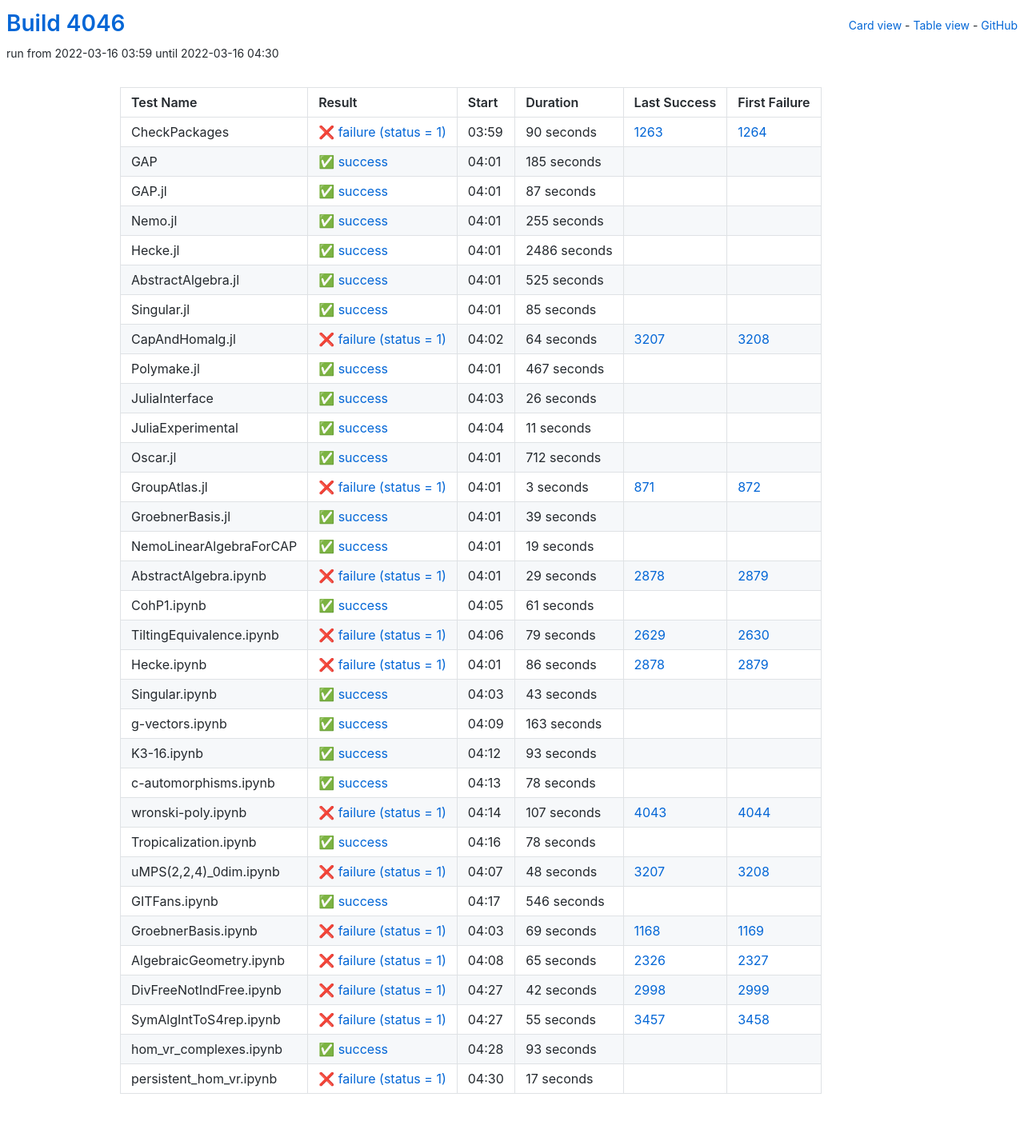
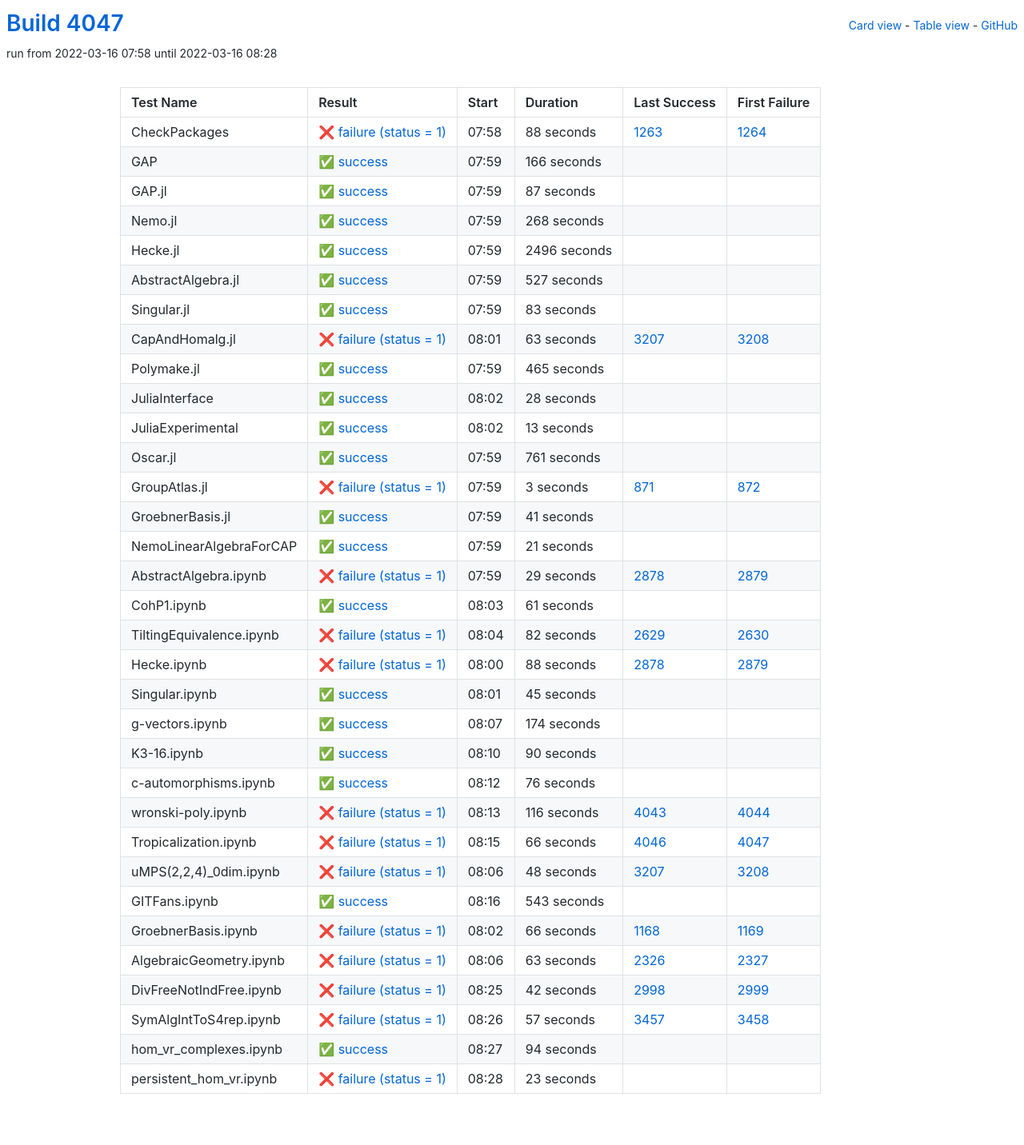
Before and after one commit to oscar-system/oscar-ci-status-stable, a Jekyll site: the page built from table.html, in a window 1280 px wide. Shown: the whole page at 80% size. Built offline with Jekyll 4.4.1, drawn with Linux system fonts in a browser that asks for light colours.

Commit message:
Build #4047

```diff
--- a/_data/ci.yml
+++ b/_data/ci.yml
@@ -1,6 +1,6 @@
 ---
-build: 4046
-build_url: https://oscarci.mathematik.uni-kl.de/job/oscar-stable/4046/
+build: 4047
+build_url: https://oscarci.mathematik.uni-kl.de/job/oscar-stable/4047/
 job: oscar-stable
 organization: oscar-system
 repo: oscar-ci-status-stable
@@ -8,32 +8,32 @@ repourl: https://github.com/oscar-system/oscar-ci-status-stable
 tests:
 - name: CheckPackages
   id: checkpackages
-  log: https://oscarci.mathematik.uni-kl.de/job/oscar-stable/4046/artifact/logs/build-4046/CheckPackages.log
-  start: 2022-03-16 03:59
+  log: https://oscarci.mathematik.uni-kl.de/job/oscar-stable/4047/artifact/logs/build-4047/CheckPackages.log
+  start: 2022-03-16 07:58
   success: false
   exitcode: 1
   status: failure
-  duration: 90
+  duration: 88
   last_success: 1263
   last_success_url: https://oscarci.mathematik.uni-kl.de/job/oscar-stable/1263/
   first_failure: 1264
   first_failure_url: https://oscarci.mathematik.uni-kl.de/job/oscar-stable/1264/
 - name: GAP
   id: gap
-  log: https://oscarci.mathematik.uni-kl.de/job/oscar-stable/4046/artifact/logs/build-4046/GAP.log
-  start: 2022-03-16 04:01
+  log: https://oscarci.mathematik.uni-kl.de/job/oscar-stable/4047/artifact/logs/build-4047/GAP.log
+  start: 2022-03-16 07:59
   success: true
   exitcode: 0
   status: success
-  duration: 185
+  duration: 166
   last_success: false
   last_success_url:
   first_failure: false
   first_failure_url:
 - name: GAP.jl
   id: gap-jl
-  log: https://oscarci.mathematik.uni-kl.de/job/oscar-stable/4046/artifact/logs/build-4046/GAP.jl.log
-  start: 2022-03-16 04:01
+  log: https://oscarci.mathematik.uni-kl.de/job/oscar-stable/4047/artifact/logs/build-4047/GAP.jl.log
+  start: 2022-03-16 07:59
   success: true
   exitcode: 0
   status: success
@@ -44,116 +44,116 @@ tests:
   first_failure_url:
 - name: Nemo.jl
   id: nemo-jl
-  log: https://oscarci.mathematik.uni-kl.de/job/oscar-stable/4046/artifact/logs/build-4046/Nemo.jl.log
-  start: 2022-03-16 04:01
+  log: https://oscarci.mathematik.uni-kl.de/job/oscar-stable/4047/artifact/logs/build-4047/Nemo.jl.log
+  start: 2022-03-16 07:59
   success: true
   exitcode: 0
   status: success
-  duration: 255
+  duration: 268
   last_success: false
   last_success_url:
   first_failure: false
   first_failure_url:
 - name: Hecke.jl
   id: hecke-jl
-  log: https://oscarci.mathematik.uni-kl.de/job/oscar-stable/4046/artifact/logs/build-4046/Hecke.jl.log
-  start: 2022-03-16 04:01
+  log: https://oscarci.mathematik.uni-kl.de/job/oscar-stable/4047/artifact/logs/build-4047/Hecke.jl.log
+  start: 2022-03-16 07:59
   success: true
   exitcode: 0
   status: success
-  duration: 2486
+  duration: 2496
   last_success: false
   last_success_url:
   first_failure: false
   first_failure_url:
 - name: AbstractAlgebra.jl
   id: abstractalgebra-jl
-  log: https://oscarci.mathematik.uni-kl.de/job/oscar-stable/4046/artifact/logs/build-4046/AbstractAlgebra.jl.log
-  start: 2022-03-16 04:01
+  log: https://oscarci.mathematik.uni-kl.de/job/oscar-stable/4047/artifact/logs/build-4047/AbstractAlgebra.jl.log
+  start: 2022-03-16 07:59
   success: true
   exitcode: 0
   status: success
-  duration: 525
+  duration: 527
   last_success: false
   last_success_url:
   first_failure: false
   first_failure_url:
 - name: Singular.jl
   id: singular-jl
-  log: https://oscarci.mathematik.uni-kl.de/job/oscar-stable/4046/artifact/logs/build-4046/Singular.jl.log
-  start: 2022-03-16 04:01
+  log: https://oscarci.mathematik.uni-kl.de/job/oscar-stable/4047/artifact/logs/build-4047/Singular.jl.log
+  start: 2022-03-16 07:59
   success: true
   exitcode: 0
   status: success
-  duration: 85
+  duration: 83
   last_success: false
   last_success_url:
   first_failure: false
   first_failure_url:
 - name: CapAndHomalg.jl
   id: capandhomalg-jl
-  log: https://oscarci.mathematik.uni-kl.de/job/oscar-stable/4046/artifact/logs/build-4046/CapAndHomalg.jl.log
-  start: 2022-03-16 04:02
+  log: https://oscarci.mathematik.uni-kl.de/job/oscar-stable/4047/artifact/logs/build-4047/CapAndHomalg.jl.log
+  start: 2022-03-16 08:01
   success: false
   exitcode: 1
   status: failure
-  duration: 64
+  duration: 63
   last_success: 3207
   last_success_url: https://oscarci.mathematik.uni-kl.de/job/oscar-stable/3207/
   first_failure: 3208
   first_failure_url: https://oscarci.mathematik.uni-kl.de/job/oscar-stable/3208/
 - name: Polymake.jl
   id: polymake-jl
-  log: https://oscarci.mathematik.uni-kl.de/job/oscar-stable/4046/artifact/logs/build-4046/Polymake.jl.log
-  start: 2022-03-16 04:01
+  log: https://oscarci.mathematik.uni-kl.de/job/oscar-stable/4047/artifact/logs/build-4047/Polymake.jl.log
+  start: 2022-03-16 07:59
   success: true
   exitcode: 0
   status: success
-  duration: 467
+  duration: 465
   last_success: false
   last_success_url:
   first_failure: false
   first_failure_url:
 - name: JuliaInterface
   id: juliainterface
-  log: https://oscarci.mathematik.uni-kl.de/job/oscar-stable/4046/artifact/logs/build-4046/JuliaInterface.log
-  start: 2022-03-16 04:03
+  log: https://oscarci.mathematik.uni-kl.de/job/oscar-stable/4047/artifact/logs/build-4047/JuliaInterface.log
+  start: 2022-03-16 08:02
   success: true
   exitcode: 0
   status: success
-  duration: 26
+  duration: 28
   last_success: false
   last_success_url:
   first_failure: false
   first_failure_url:
 - name: JuliaExperimental
   id: juliaexperimental
-  log: https://oscarci.mathematik.uni-kl.de/job/oscar-stable/4046/artifact/logs/build-4046/JuliaExperimental.log
-  start: 2022-03-16 04:04
+  log: https://oscarci.mathematik.uni-kl.de/job/oscar-stable/4047/artifact/logs/build-4047/JuliaExperimental.log
+  start: 2022-03-16 08:02
   success: true
   exitcode: 0
   status: success
-  duration: 11
+  duration: 13
   last_success: false
   last_success_url:
   first_failure: false
   first_failure_url:
 - name: Oscar.jl
   id: oscar-jl
-  log: https://oscarci.mathematik.uni-kl.de/job/oscar-stable/4046/artifact/logs/build-4046/Oscar.jl.log
-  start: 2022-03-16 04:01
+  log: https://oscarci.mathematik.uni-kl.de/job/oscar-stable/4047/artifact/logs/build-4047/Oscar.jl.log
+  start: 2022-03-16 07:59
   success: true
   exitcode: 0
   status: success
-  duration: 712
+  duration: 761
   last_success: false
   last_success_url:
   first_failure: false
   first_failure_url:
 - name: GroupAtlas.jl
   id: groupatlas-jl
-  log: https://oscarci.mathematik.uni-kl.de/job/oscar-stable/4046/artifact/logs/build-4046/GroupAtlas.jl.log
-  start: 2022-03-16 04:01
+  log: https://oscarci.mathematik.uni-kl.de/job/oscar-stable/4047/artifact/logs/build-4047/GroupAtlas.jl.log
+  start: 2022-03-16 07:59
   success: false
   exitcode: 1
   status: failure
@@ -164,32 +164,32 @@ tests:
   first_failure_url: https://oscarci.mathematik.uni-kl.de/job/oscar-stable/872/
 - name: GroebnerBasis.jl
   id: groebnerbasis-jl
-  log: https://oscarci.mathematik.uni-kl.de/job/oscar-stable/4046/artifact/logs/build-4046/GroebnerBasis.jl.log
-  start: 2022-03-16 04:01
+  log: https://oscarci.mathematik.uni-kl.de/job/oscar-stable/4047/artifact/logs/build-4047/GroebnerBasis.jl.log
+  start: 2022-03-16 07:59
   success: true
   exitcode: 0
   status: success
-  duration: 39
+  duration: 41
   last_success: false
   last_success_url:
   first_failure: false
   first_failure_url:
 - name: NemoLinearAlgebraForCAP
   id: nemolinearalgebraforcap
-  log: https://oscarci.mathematik.uni-kl.de/job/oscar-stable/4046/artifact/logs/build-4046/NemoLinearAlgebraForCAP.log
-  start: 2022-03-16 04:01
+  log: https://oscarci.mathematik.uni-kl.de/job/oscar-stable/4047/artifact/logs/build-4047/NemoLinearAlgebraForCAP.log
+  start: 2022-03-16 07:59
   success: true
   exitcode: 0
   status: success
-  duration: 19
+  duration: 21
   last_success: false
   last_success_url:
   first_failure: false
   first_failure_url:
 - name: AbstractAlgebra.ipynb
   id: abstractalgebra-ipynb
-  log: https://oscarci.mathematik.uni-kl.de/job/oscar-stable/4046/artifact/logs/build-4046/AbstractAlgebra.ipynb.log
-  start: 2022-03-16 04:01
+  log: https://oscarci.mathematik.uni-kl.de/job/oscar-stable/4047/artifact/logs/build-4047/AbstractAlgebra.ipynb.log
+  start: 2022-03-16 07:59
   success: false
   exitcode: 1
   status: failure
@@ -200,8 +200,8 @@ tests:
   first_failure_url: https://oscarci.mathematik.uni-kl.de/job/oscar-stable/2879/
 - name: CohP1.ipynb
   id: cohp1-ipynb
-  log: https://oscarci.mathematik.uni-kl.de/job/oscar-stable/4046/artifact/logs/build-4046/CohP1.ipynb.log
-  start: 2022-03-16 04:05
+  log: https://oscarci.mathematik.uni-kl.de/job/oscar-stable/4047/artifact/logs/build-4047/CohP1.ipynb.log
+  start: 2022-03-16 08:03
   success: true
   exitcode: 0
   status: success
@@ -212,104 +212,104 @@ tests:
   first_failure_url:
 - name: TiltingEquivalence.ipynb
   id: tiltingequivalence-ipynb
-  log: https://oscarci.mathematik.uni-kl.de/job/oscar-stable/4046/artifact/logs/build-4046/TiltingEquivalence.ipynb.log
-  start: 2022-03-16 04:06
+  log: https://oscarci.mathematik.uni-kl.de/job/oscar-stable/4047/artifact/logs/build-4047/TiltingEquivalence.ipynb.log
+  start: 2022-03-16 08:04
   success: false
   exitcode: 1
   status: failure
-  duration: 79
+  duration: 82
   last_success: 2629
   last_success_url: https://oscarci.mathematik.uni-kl.de/job/oscar-stable/2629/
   first_failure: 2630
   first_failure_url: https://oscarci.mathematik.uni-kl.de/job/oscar-stable/2630/
 - name: Hecke.ipynb
   id: hecke-ipynb
-  log: https://oscarci.mathematik.uni-kl.de/job/oscar-stable/4046/artifact/logs/build-4046/Hecke.ipynb.log
-  start: 2022-03-16 04:01
+  log: https://oscarci.mathematik.uni-kl.de/job/oscar-stable/4047/artifact/logs/build-4047/Hecke.ipynb.log
+  start: 2022-03-16 08:00
   success: false
   exitcode: 1
   status: failure
-  duration: 86
+  duration: 88
   last_success: 2878
   last_success_url: https://oscarci.mathematik.uni-kl.de/job/oscar-stable/2878/
   first_failure: 2879
   first_failure_url: https://oscarci.mathematik.uni-kl.de/job/oscar-stable/2879/
 - name: Singular.ipynb
   id: singular-ipynb
-  log: https://oscarci.mathematik.uni-kl.de/job/oscar-stable/4046/artifact/logs/build-4046/Singular.ipynb.log
-  start: 2022-03-16 04:03
+  log: https://oscarci.mathematik.uni-kl.de/job/oscar-stable/4047/artifact/logs/build-4047/Singular.ipynb.log
+  start: 2022-03-16 08:01
   success: true
   exitcode: 0
   status: success
-  duration: 43
+  duration: 45
   last_success: false
   last_success_url:
   first_failure: false
   first_failure_url:
 - name: g-vectors.ipynb
   id: g-vectors-ipynb
-  log: https://oscarci.mathematik.uni-kl.de/job/oscar-stable/4046/artifact/logs/build-4046/g-vectors.ipynb.log
-  start: 2022-03-16 04:09
+  log: https://oscarci.mathematik.uni-kl.de/job/oscar-stable/4047/artifact/logs/build-4047/g-vectors.ipynb.log
+  start: 2022-03-16 08:07
   success: true
   exitcode: 0
   status: success
-  duration: 163
+  duration: 174
   last_success: false
   last_success_url:
   first_failure: false
   first_failure_url:
 - name: K3-16.ipynb
   id: k3-16-ipynb
-  log: https://oscarci.mathematik.uni-kl.de/job/oscar-stable/4046/artifact/logs/build-4046/K3-16.ipynb.log
-  start: 2022-03-16 04:12
+  log: https://oscarci.mathematik.uni-kl.de/job/oscar-stable/4047/artifact/logs/build-4047/K3-16.ipynb.log
+  start: 2022-03-16 08:10
   success: true
   exitcode: 0
   status: success
-  duration: 93
+  duration: 90
   last_success: false
   last_success_url:
   first_failure: false
   first_failure_url:
 - name: c-automorphisms.ipynb
   id: c-automorphisms-ipynb
-  log: https://oscarci.mathematik.uni-kl.de/job/oscar-stable/4046/artifact/logs/build-4046/c-automorphisms.ipynb.log
-  start: 2022-03-16 04:13
+  log: https://oscarci.mathematik.uni-kl.de/job/oscar-stable/4047/artifact/logs/build-4047/c-automorphisms.ipynb.log
+  start: 2022-03-16 08:12
   success: true
   exitcode: 0
   status: success
-  duration: 78
+  duration: 76
   last_success: false
   last_success_url:
   first_failure: false
   first_failure_url:
 - name: wronski-poly.ipynb
   id: wronski-poly-ipynb
-  log: https://oscarci.mathematik.uni-kl.de/job/oscar-stable/4046/artifact/logs/build-4046/wronski-poly.ipynb.log
-  start: 2022-03-16 04:14
+  log: https://oscarci.mathematik.uni-kl.de/job/oscar-stable/4047/artifact/logs/build-4047/wronski-poly.ipynb.log
+  start: 2022-03-16 08:13
   success: false
   exitcode: 1
   status: failure
-  duration: 107
+  duration: 116
   last_success: 4043
   last_success_url: https://oscarci.mathematik.uni-kl.de/job/oscar-stable/4043/
   first_failure: 4044
   first_failure_url: https://oscarci.mathematik.uni-kl.de/job/oscar-stable/4044/
 - name: Tropicalization.ipynb
   id: tropicalization-ipynb
-  log: https://oscarci.mathematik.uni-kl.de/job/oscar-stable/4046/artifact/logs/build-4046/Tropicalization.ipynb.log
-  start: 2022-03-16 04:16
-  success: true
-  exitcode: 0
-  status: success
-  duration: 78
-  last_success: false
-  last_success_url:
-  first_failure: false
-  first_failure_url:
+  log: https://oscarci.mathematik.uni-kl.de/job/oscar-stable/4047/artifact/logs/build-4047/Tropicalization.ipynb.log
+  start: 2022-03-16 08:15
+  success: false
+  exitcode: 1
+  status: failure
+  duration: 66
+  last_success: 4046
+  last_success_url: https://oscarci.mathematik.uni-kl.de/job/oscar-stable/4046/
+  first_failure: 4047
+  first_failure_url: https://oscarci.mathematik.uni-kl.de/job/oscar-stable/4047/
 - name: uMPS(2,2,4)_0dim.ipynb
   id: umps-2-2-4-0dim-ipynb
-  log: https://oscarci.mathematik.uni-kl.de/job/oscar-stable/4046/artifact/logs/build-4046/uMPS-2-2-4-_0dim.ipynb.log
-  start: 2022-03-16 04:07
+  log: https://oscarci.mathematik.uni-kl.de/job/oscar-stable/4047/artifact/logs/build-4047/uMPS-2-2-4-_0dim.ipynb.log
+  start: 2022-03-16 08:06
   success: false
   exitcode: 1
   status: failure
@@ -320,44 +320,44 @@ tests:
   first_failure_url: https://oscarci.mathematik.uni-kl.de/job/oscar-stable/3208/
 - name: GITFans.ipynb
   id: gitfans-ipynb
-  log: https://oscarci.mathematik.uni-kl.de/job/oscar-stable/4046/artifact/logs/build-4046/GITFans.ipynb.log
-  start: 2022-03-16 04:17
+  log: https://oscarci.mathematik.uni-kl.de/job/oscar-stable/4047/artifact/logs/build-4047/GITFans.ipynb.log
+  start: 2022-03-16 08:16
   success: true
   exitcode: 0
   status: success
-  duration: 546
+  duration: 543
   last_success: false
   last_success_url:
   first_failure: false
   first_failure_url:
 - name: GroebnerBasis.ipynb
   id: groebnerbasis-ipynb
-  log: https://oscarci.mathematik.uni-kl.de/job/oscar-stable/4046/artifact/logs/build-4046/GroebnerBasis.ipynb.log
-  start: 2022-03-16 04:03
+  log: https://oscarci.mathematik.uni-kl.de/job/oscar-stable/4047/artifact/logs/build-4047/GroebnerBasis.ipynb.log
+  start: 2022-03-16 08:02
   success: false
   exitcode: 1
   status: failure
-  duration: 69
+  duration: 66
   last_success: 1168
   last_success_url: https://oscarci.mathematik.uni-kl.de/job/oscar-stable/1168/
   first_failure: 1169
   first_failure_url: https://oscarci.mathematik.uni-kl.de/job/oscar-stable/1169/
 - name: AlgebraicGeometry.ipynb
   id: algebraicgeometry-ipynb
-  log: https://oscarci.mathematik.uni-kl.de/job/oscar-stable/4046/artifact/logs/build-4046/AlgebraicGeometry.ipynb.log
-  start: 2022-03-16 04:08
+  log: https://oscarci.mathematik.uni-kl.de/job/oscar-stable/4047/artifact/logs/build-4047/AlgebraicGeometry.ipynb.log
+  start: 2022-03-16 08:06
   success: false
   exitcode: 1
   status: failure
-  duration: 65
+  duration: 63
   last_success: 2326
   last_success_url: https://oscarci.mathematik.uni-kl.de/job/oscar-stable/2326/
   first_failure: 2327
   first_failure_url: https://oscarci.mathematik.uni-kl.de/job/oscar-stable/2327/
 - name: DivFreeNotIndFree.ipynb
   id: divfreenotindfree-ipynb
-  log: https://oscarci.mathematik.uni-kl.de/job/oscar-stable/4046/artifact/logs/build-4046/DivFreeNotIndFree.ipynb.log
-  start: 2022-03-16 04:27
+  log: https://oscarci.mathematik.uni-kl.de/job/oscar-stable/4047/artifact/logs/build-4047/DivFreeNotIndFree.ipynb.log
+  start: 2022-03-16 08:25
   success: false
   exitcode: 1
   status: failure
@@ -368,36 +368,36 @@ tests:
   first_failure_url: https://oscarci.mathematik.uni-kl.de/job/oscar-stable/2999/
 - name: SymAlgIntToS4rep.ipynb
   id: symalginttos4rep-ipynb
-  log: https://oscarci.mathematik.uni-kl.de/job/oscar-stable/4046/artifact/logs/build-4046/SymAlgIntToS4rep.ipynb.log
-  start: 2022-03-16 04:27
+  log: https://oscarci.mathematik.uni-kl.de/job/oscar-stable/4047/artifact/logs/build-4047/SymAlgIntToS4rep.ipynb.log
+  start: 2022-03-16 08:26
   success: false
   exitcode: 1
   status: failure
-  duration: 55
+  duration: 57
   last_success: 3457
   last_success_url: https://oscarci.mathematik.uni-kl.de/job/oscar-stable/3457/
   first_failure: 3458
   first_failure_url: https://oscarci.mathematik.uni-kl.de/job/oscar-stable/3458/
 - name: hom_vr_complexes.ipynb
   id: hom-vr-complexes-ipynb
-  log: https://oscarci.mathematik.uni-kl.de/job/oscar-stable/4046/artifact/logs/build-4046/hom_vr_complexes.ipynb.log
-  start: 2022-03-16 04:28
+  log: https://oscarci.mathematik.uni-kl.de/job/oscar-stable/4047/artifact/logs/build-4047/hom_vr_complexes.ipynb.log
+  start: 2022-03-16 08:27
   success: true
   exitcode: 0
   status: success
-  duration: 93
+  duration: 94
   last_success: false
   last_success_url:
   first_failure: false
   first_failure_url:
 - name: persistent_hom_vr.ipynb
   id: persistent-hom-vr-ipynb
-  log: https://oscarci.mathematik.uni-kl.de/job/oscar-stable/4046/artifact/logs/build-4046/persistent_hom_vr.ipynb.log
-  start: 2022-03-16 04:30
+  log: https://oscarci.mathematik.uni-kl.de/job/oscar-stable/4047/artifact/logs/build-4047/persistent_hom_vr.ipynb.log
+  start: 2022-03-16 08:28
   success: false
   exitcode: 1
   status: failure
-  duration: 17
+  duration: 23
   last_success: false
   last_success_url:
   first_failure: false
```
Also changed, not shown: README.md.
